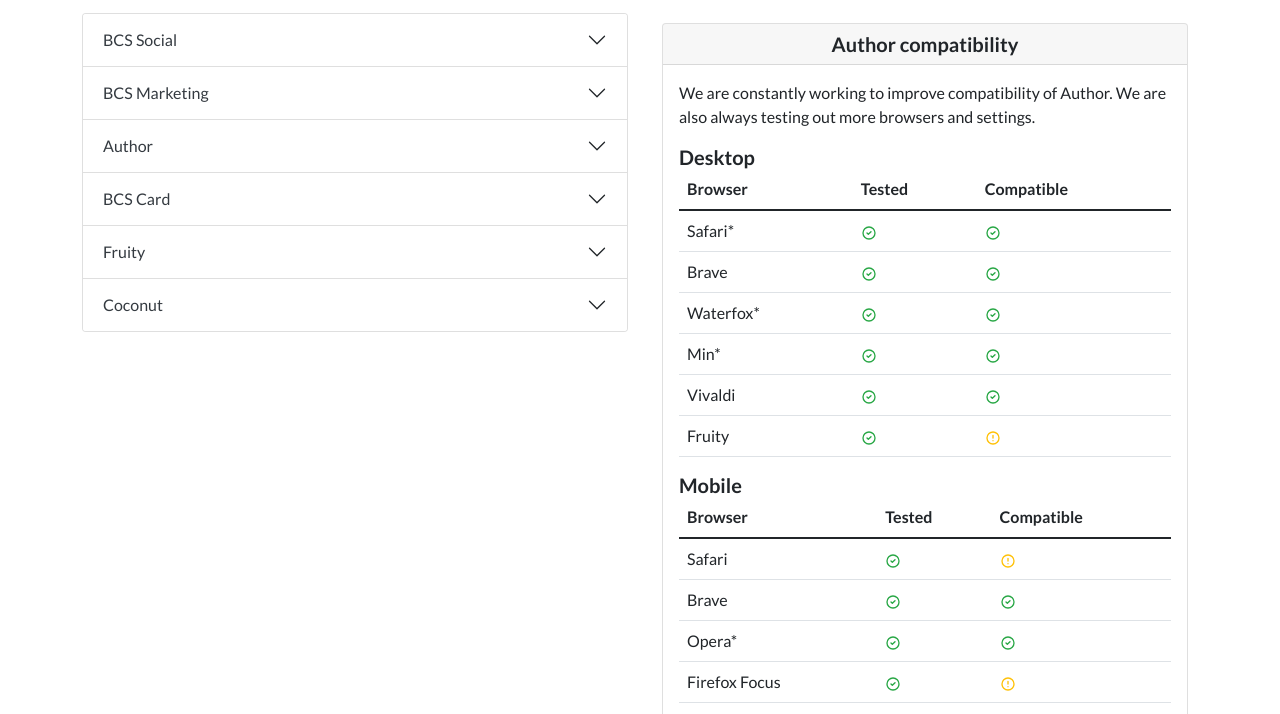
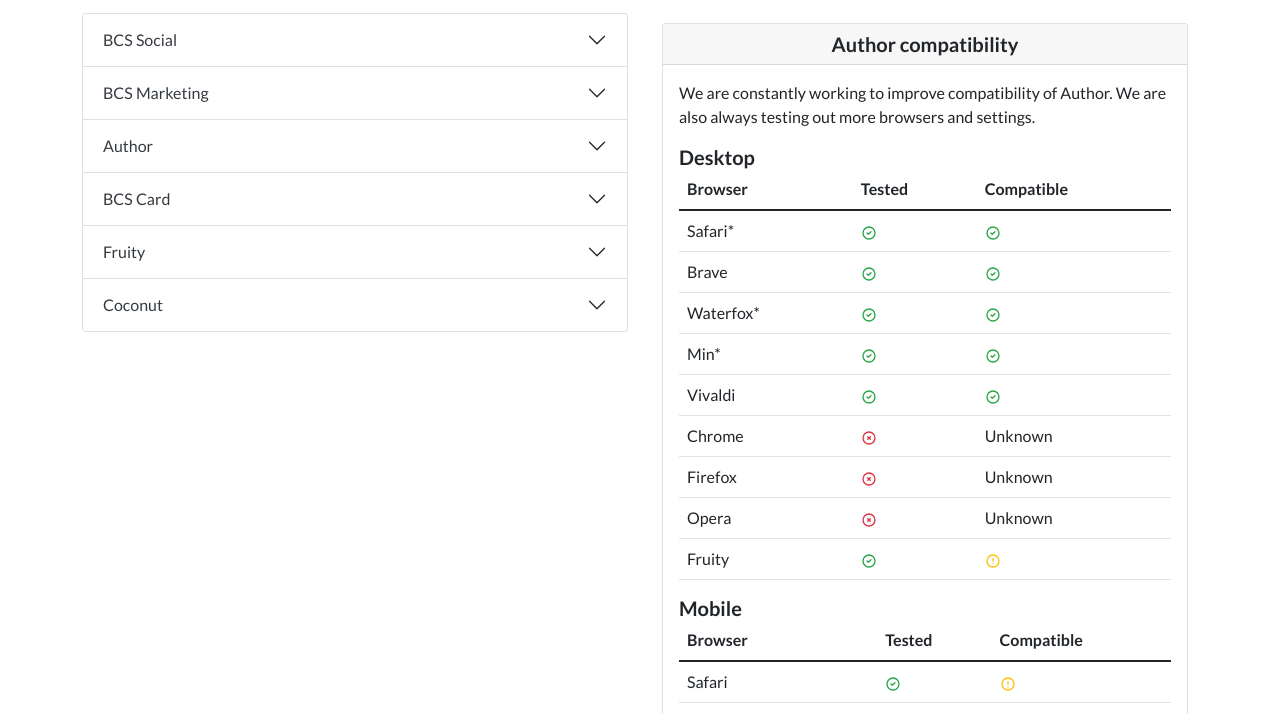
Before and after one commit to Borg-Creative-Studios/bcs-support, a plain HTML site: page author/compatibility.html in a window 1280 px wide. Shown: the part 77-791 px from the top of the page. Drawn offline with Linux system fonts and the light colour scheme.

Commit message:
corrected

```diff
--- a/author/compatibility.html
+++ b/author/compatibility.html
@@ -35,7 +35,13 @@
 <path d="M9 12L11 14L15 10M21 12C21 16.9706 16.9706 21 12 21C7.02944 21 3 16.9706 3 12C3 7.02944 7.02944 3 12 3C16.9706 3 21 7.02944 21 12Z" stroke="currentColor" stroke-width="2" stroke-linecap="round" stroke-linejoin="round"></path>
 </svg></td><td><svg xmlns="http://www.w3.org/2000/svg" width="1em" height="1em" viewBox="0 0 24 24" fill="none" style="color: var(--bs-success);">
 <path d="M9 12L11 14L15 10M21 12C21 16.9706 16.9706 21 12 21C7.02944 21 3 16.9706 3 12C3 7.02944 7.02944 3 12 3C16.9706 3 21 7.02944 21 12Z" stroke="currentColor" stroke-width="2" stroke-linecap="round" stroke-linejoin="round"></path>
-</svg></td></tr><tr><td>Fruity</td><td><svg xmlns="http://www.w3.org/2000/svg" width="1em" height="1em" viewBox="0 0 24 24" fill="none" style="color: var(--bs-success);">
+</svg></td></tr><tr><td>Chrome</td><td><svg xmlns="http://www.w3.org/2000/svg" width="1em" height="1em" viewBox="0 0 24 24" fill="none" style="color: var(--bs-danger);">
+<path d="M10 14L12 12M12 12L14 10M12 12L10 10M12 12L14 14M21 12C21 16.9706 16.9706 21 12 21C7.02944 21 3 16.9706 3 12C3 7.02944 7.02944 3 12 3C16.9706 3 21 7.02944 21 12Z" stroke="currentColor" stroke-width="2" stroke-linecap="round" stroke-linejoin="round"></path>
+</svg></td><td>Unknown</td></tr><tr><td>Firefox</td><td><svg xmlns="http://www.w3.org/2000/svg" width="1em" height="1em" viewBox="0 0 24 24" fill="none" style="color: var(--bs-danger);">
+<path d="M10 14L12 12M12 12L14 10M12 12L10 10M12 12L14 14M21 12C21 16.9706 16.9706 21 12 21C7.02944 21 3 16.9706 3 12C3 7.02944 7.02944 3 12 3C16.9706 3 21 7.02944 21 12Z" stroke="currentColor" stroke-width="2" stroke-linecap="round" stroke-linejoin="round"></path>
+</svg></td><td>Unknown</td></tr><tr><td>Opera</td><td><svg xmlns="http://www.w3.org/2000/svg" width="1em" height="1em" viewBox="0 0 24 24" fill="none" style="color: var(--bs-danger);">
+<path d="M10 14L12 12M12 12L14 10M12 12L10 10M12 12L14 14M21 12C21 16.9706 16.9706 21 12 21C7.02944 21 3 16.9706 3 12C3 7.02944 7.02944 3 12 3C16.9706 3 21 7.02944 21 12Z" stroke="currentColor" stroke-width="2" stroke-linecap="round" stroke-linejoin="round"></path>
+</svg></td><td>Unknown</td></tr><tr><td>Fruity</td><td><svg xmlns="http://www.w3.org/2000/svg" width="1em" height="1em" viewBox="0 0 24 24" fill="none" style="color: var(--bs-success);">
 <path d="M9 12L11 14L15 10M21 12C21 16.9706 16.9706 21 12 21C7.02944 21 3 16.9706 3 12C3 7.02944 7.02944 3 12 3C16.9706 3 21 7.02944 21 12Z" stroke="currentColor" stroke-width="2" stroke-linecap="round" stroke-linejoin="round"></path>
 </svg></td><td><svg xmlns="http://www.w3.org/2000/svg" width="1em" height="1em" viewBox="0 0 24 24" fill="none" data-bs-toggle="tooltip" data-bss-tooltip="" style="color: var(--bs-warning);" title="Fruity does not support downloading or printing.">
 <path d="M12 8V12M12 16H12.01M21 12C21 16.9706 16.9706 21 12 21C7.02944 21 3 16.9706 3 12C3 7.02944 7.02944 3 12 3C16.9706 3 21 7.02944 21 12Z" stroke="currentColor" stroke-width="2" stroke-linecap="round" stroke-linejoin="round"></path>
```
Also changed, not shown: 1 other file.
